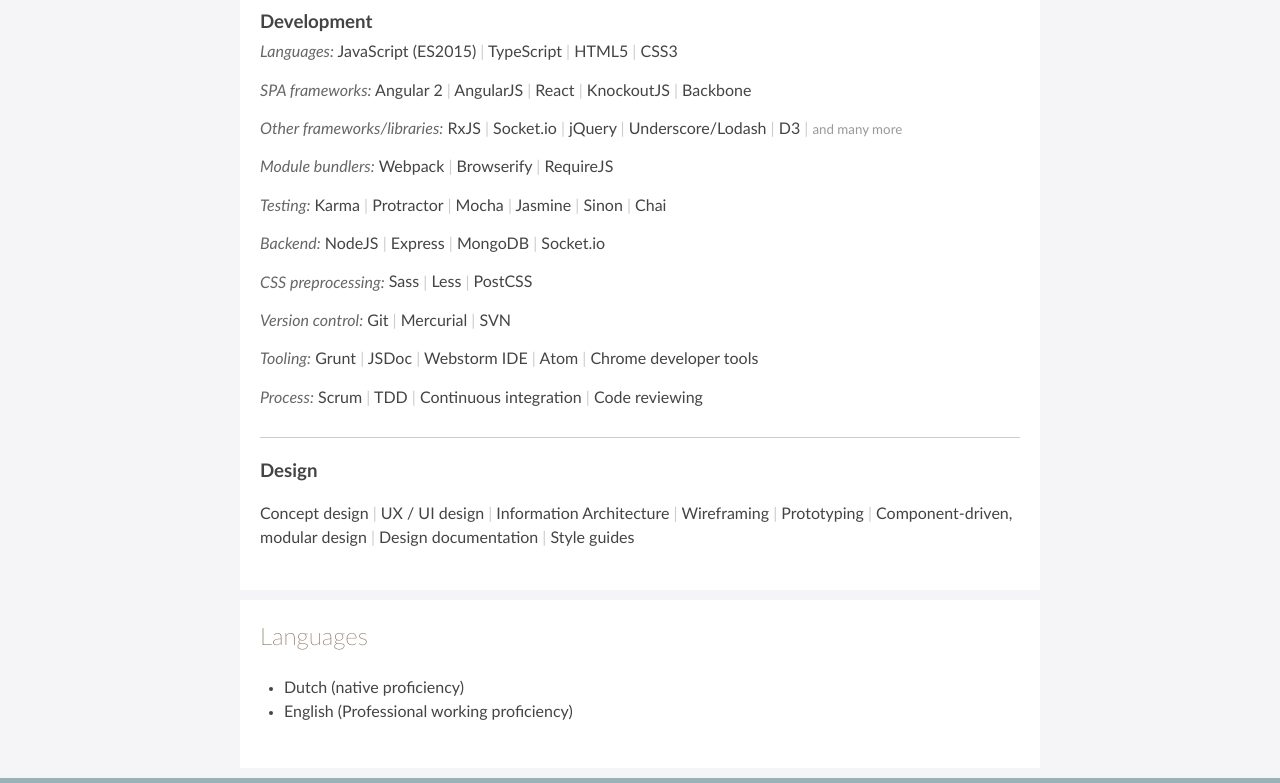
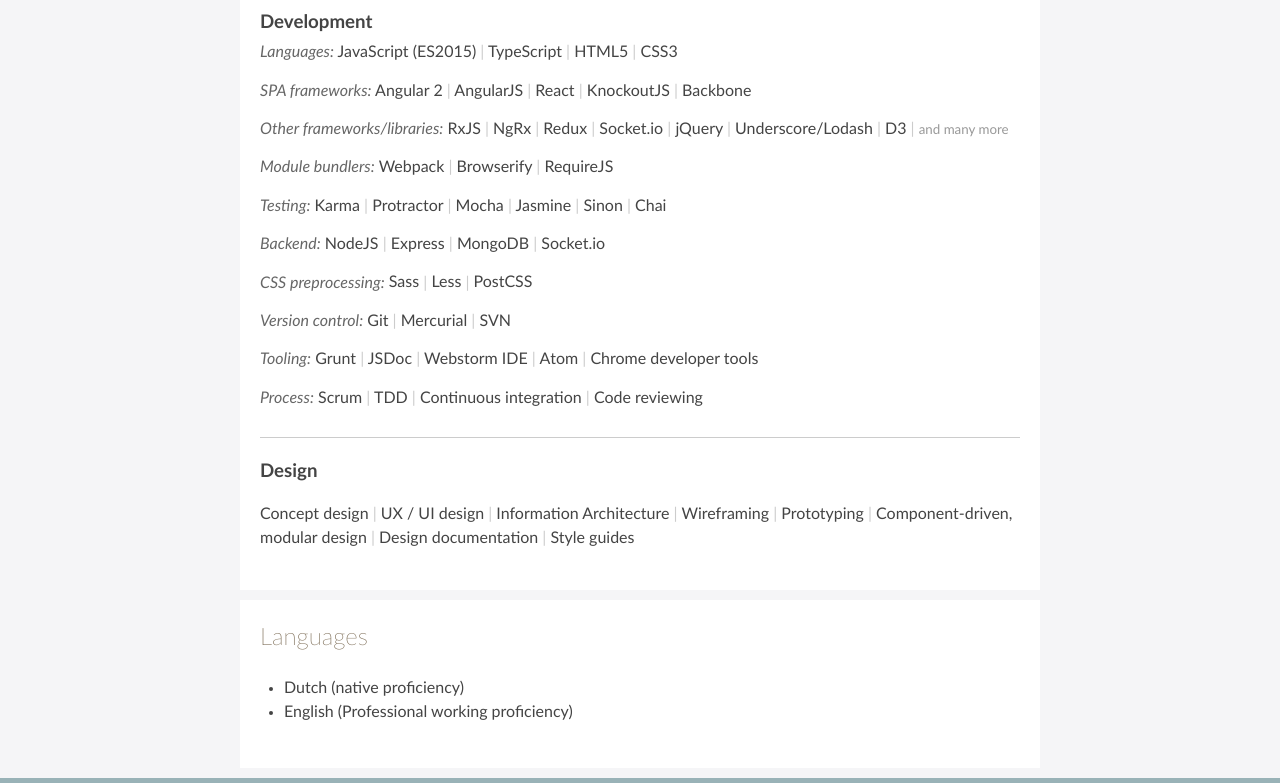
Before and after one commit to andrehaveman/andrehaveman.github.io, a website: page resume.html in a window 1280 px wide. Shown: the part 1960-2743 px from the top of the page. Drawn offline with Linux system fonts and the light colour scheme.

Commit message:
Add some libraries

```diff
--- a/resume.html
+++ b/resume.html
@@ -152,6 +152,8 @@
                     <li>
                         <span class="skill__header">Other frameworks/libraries:</span>
                         <span class="keyword">RxJS</span>
+                        <span class="keyword">NgRx</span>
+                        <span class="keyword">Redux</span>
                         <span class="keyword">Socket.io</span>
                         <span class="keyword">jQuery</span>
                         <span class="keyword">Underscore/Lodash</span>
```
